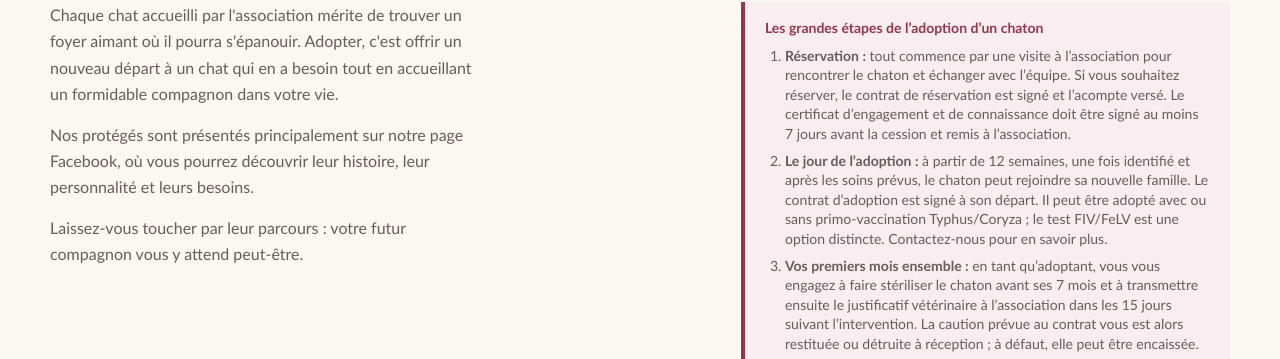
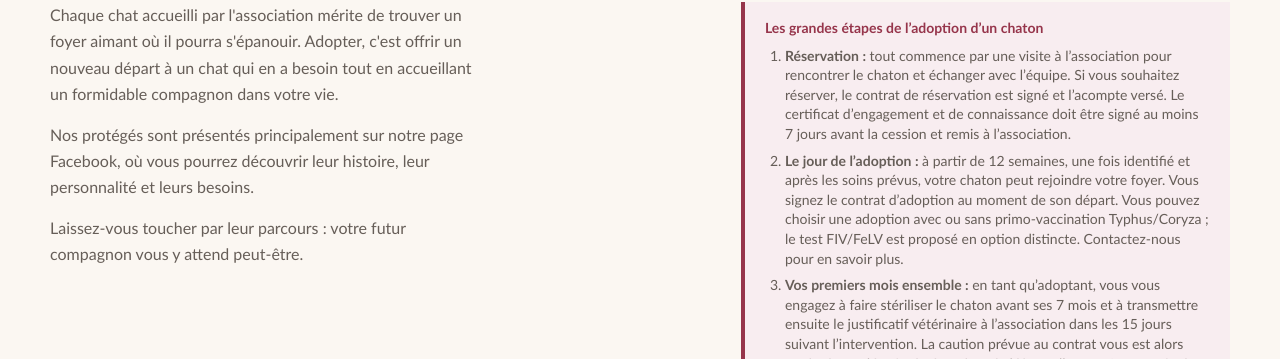
Before and after one commit to MaroueB/chatsansfamilles, a plain HTML site: page index.html in a window 1280 px wide. Shown: the part 1798-2157 px from the top of the page. Drawn offline with Linux system fonts and the light colour scheme.

Commit message:
Clarifier le parcours d’adoption en s’adressant aux futurs adoptants

```diff
--- a/index.html
+++ b/index.html
@@ -92,7 +92,7 @@
           <p class="adopt-conditions-title">Les grandes étapes de l’adoption d’un chaton</p>
           <ol class="adopt-steps">
             <li><strong>Réservation :</strong> tout commence par une visite à l’association pour rencontrer le chaton et échanger avec l’équipe. Si vous souhaitez réserver, le contrat de réservation est signé et l’acompte versé. Le certificat d’engagement et de connaissance doit être signé au moins 7 jours avant la cession et remis à l’association.</li>
-            <li><strong>Le jour de l’adoption :</strong> à partir de 12 semaines, une fois identifié et après les soins prévus, le chaton peut rejoindre sa nouvelle famille. Le contrat d’adoption est signé à son départ. Il peut être adopté avec ou sans primo-vaccination Typhus/Coryza ; le test FIV/FeLV est une option distincte. Contactez-nous pour en savoir plus.</li>
+            <li><strong>Le jour de l’adoption :</strong> à partir de 12 semaines, une fois identifié et après les soins prévus, votre chaton peut rejoindre votre foyer. Vous signez le contrat d’adoption au moment de son départ. Vous pouvez choisir une adoption avec ou sans primo-vaccination Typhus/Coryza ; le test FIV/FeLV est proposé en option distincte. Contactez-nous pour en savoir plus.</li>
             <li><strong>Vos premiers mois ensemble :</strong> en tant qu’adoptant, vous vous engagez à faire stériliser le chaton avant ses 7 mois et à transmettre ensuite le justificatif vétérinaire à l’association dans les 15 jours suivant l’intervention. La caution prévue au contrat vous est alors restituée ou détruite à réception ; à défaut, elle peut être encaissée.</li>
           </ol>
         </div>
```
Also changed, not shown: 1 other file.
